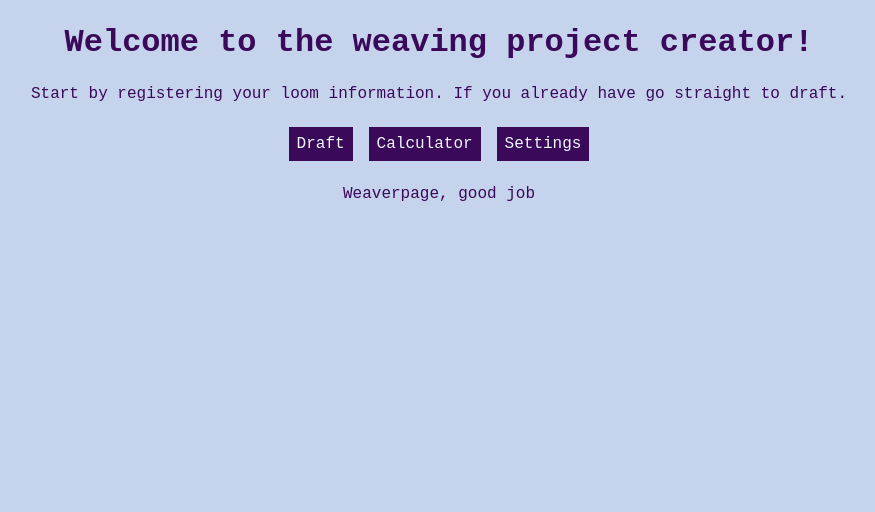
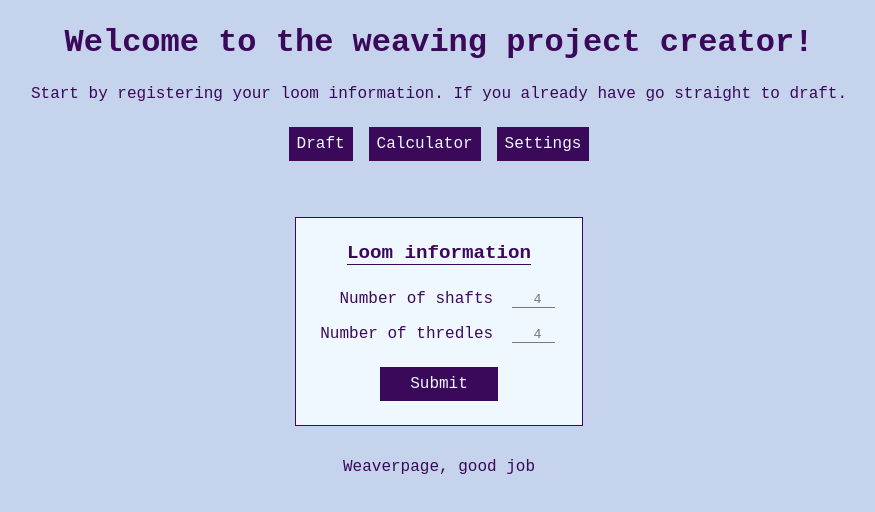
Before and after one commit to TereseBo/nextweaver, a Next.js app: page /weaver in a window 1280 px wide. Shown: the top 512 px of the page, without its empty margins (201-1076 px from the left). Built offline with nearby package versions, Linux system fonts and the light colour scheme.

Commit message:
Updated formstyles

```diff
--- a/app/globals.scss
+++ b/app/globals.scss
@@ -60,9 +60,50 @@ body {
   @include m.baseText;
 
 
-  a, button{
+  a,
+  button {
     @include m.buttonOrlink;
 
+  }
+  form {
+    @include m.text-area;
+    box-sizing: border-box;
+    padding: 1.5rem;
+
+  label {
+    margin: 0;
+    white-space: nowrap;
+  }
+
+  input {
+    margin: 0 0.2rem 0 0.2rem;
+    padding: 0.2rem 0.2rem 0 0.2rem;
+    background-color: v.$secondary-color;
+    @include m.underline-input;
+
+    &:focus {
+      outline: none;
+      background-color: v.$base-color;
+      border-radius: 1.5px 1.5px 0 0;
+    }
+
+    /*Spinbutton removal Chrome*/
+    &::-webkit-outer-spin-button,
+    &::-webkit-inner-spin-button {
+      -webkit-appearance: none;
+      margin: 0;
+    }
+
+    /* Spinbutton removal Firefox */
+    &[type=number] {
+      -moz-appearance: textfield;
+      appearance: textfield;
+    }
+  }
+
+  .form-header {
+    @include m.form-header;
+}
   }
 }
 
--- a/app/weaver/page.tsx
+++ b/app/weaver/page.tsx
@@ -1,11 +1,12 @@
 import { Header } from '@/components/zSharedComponents/Header'
-
+import { Preferences } from '@/components/weaver/Preferences'
 export default function WeaverPage() {
     return (
         <>
 
             <div>
                 <Header title="Welcome to the weaving project creator!" text="Start by registering your loom information. If you already have go straight to draft."></Header>
+                <Preferences/>
                 Weaverpage, good job
             </div>
         </>
--- a/components/draft/forms/colorpicker.scss
+++ b/components/draft/forms/colorpicker.scss
@@ -2,7 +2,7 @@
 @use '../../../style/variables.scss' as v;
 
 
-#colorpick-form {
+.form-container {
     display: flex;
     flex-direction: column;
 
@@ -10,12 +10,12 @@
         font-size: 0.8rem;
     }
 
-    h3 {
-        margin: 0 0 0.2rem 0;
+     h3 {
+        margin: 0 0 0.3rem 0;
         padding: 0;
     }
 
-    .form-content-container {
+    #colorpick-form {
 
         border: v.$thick-border;
         @include m.text-area;
--- /dev/null
+++ b/components/weaver/Preferences.tsx
@@ -0,0 +1,19 @@
+import './preferences.scss'
+export function Preferences(){
+    return (
+        <div className="form-container">
+            <form id="preferences-form" method="post">
+                <h3 className="form-header">Loom information</h3>
+                <div>
+                    <label htmlFor="shafts">Number of shafts</label>
+                    <input type="number" name="shafts" id="shafts" placeholder=" 4" />
+                </div>
+                <div>
+                    <label htmlFor="thredles">Number of thredles</label>
+                    <input type="number" name="thredles" id="thredles" placeholder=" 4"/>
+                </div>
+                <input type="submit" value="Submit"/>
+            </form>
+        </div>
+    )
+    }
--- /dev/null
+++ b/components/weaver/preferences.scss
@@ -0,0 +1,51 @@
+@use '../../style/mixins.scss' as m;
+@use '../../style/variables.scss' as v;
+
+.form-container {
+    display: flex;
+    flex-direction: row;
+    gap: 1rem;
+    padding: 1rem;
+    justify-content: center;
+
+    #preferences-form {
+
+        @include m.flexColumn;
+
+        h5 {
+            margin: 0;
+            padding: 0 0 0.5rem 0;
+            font-size: 1.2rem;
+        }
+
+        div {
+            width: 100%;
+            box-sizing: border-box;
+            @include m.flexRow;
+            align-items: flex-end;
+            justify-content: flex-end;
+        }
+
+        label {
+            box-sizing: border-box;
+            text-align: end;
+
+        }
+
+        input {
+            width: 6ex;
+            border-width: 1px;
+            border-color: rgb(124, 119, 119);
+            border-style: none none solid none;
+            text-align: center;
+
+            &[type=submit] {
+                margin-top: 0.5rem;
+                @include m.buttonOrlink;
+                width: 50%;
+            }
+        }
+
+    }
+
+}
--- a/style/mixins.scss
+++ b/style/mixins.scss
@@ -43,7 +43,7 @@
     padding: 0;
     font-size: 1.2rem;
     font-weight: 600;
-    border-bottom: variables.$thin-border;
+    border-bottom: v.$thin-border;
     margin-bottom: 0.5rem;
 }
 
```
Also changed, not shown: components/draft/forms/Colorpicker.tsx (+4 -4 lines).
